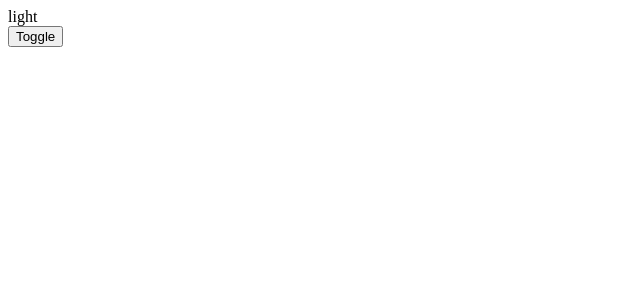
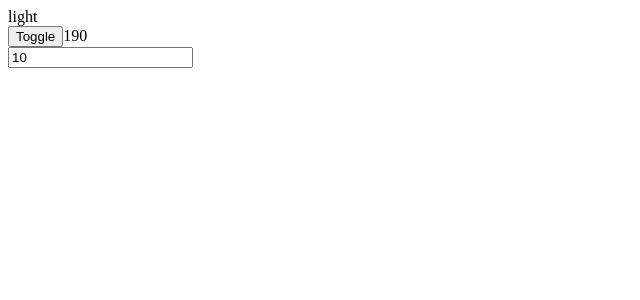
Before and after one commit to snigdharangineni/Light-and-dark-Mode-angular-signals-example, an Angular app: page / in a window 1280 px wide. Shown: the top 300 px of the page, without its empty margins (0-640 px from the left). Built offline with nearby package versions, Linux system fonts and the light colour scheme.

Commit message:
computed signals

```diff
--- a/src/app/app.component.html
+++ b/src/app/app.component.html
@@ -1,3 +1,7 @@
 <label>{{label}}</label>
 <br>
 <button (click) = "toggleDarkMode()">Toggle</button>
+
+<label>{{totalPrice()}}</label>
+<br>
+<input type="number" value={{quantity()}} (change) ="changeQuantity($event)">
--- a/src/app/app.component.ts
+++ b/src/app/app.component.ts
@@ -1,6 +1,6 @@
 import { Component } from '@angular/core';
 import { RouterOutlet } from '@angular/router';
-import { signal, effect } from '@angular/core';
+import { signal, effect, computed } from '@angular/core';
 
 
 @Component({
@@ -17,6 +17,12 @@ export class AppComponent {
 
   label = this.theme();
 
+  price = 19;
+
+  quantity = signal(10);
+
+  totalPrice = computed(() => this.price * this.quantity())
+
   constructor() {
     effect(() => {
       this.label = this.theme();
@@ -27,5 +33,8 @@ export class AppComponent {
     this.theme.update(currentValue => currentValue === 'light'? 'dark' : 'light');
   }
 
+  changeQuantity(event: Event) {
+    this.quantity.set((event.target as HTMLInputElement).valueAsNumber);
+  }
 
 }
```
